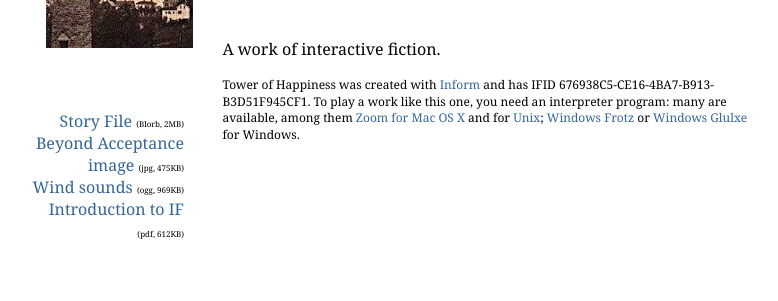
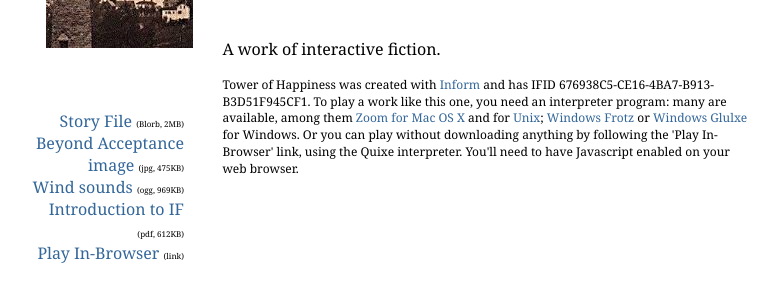
Before and after one commit to ChrisHylwa/grief-text-game, a plain HTML site: page WordPlay.materials/Release/index.html in a window 1280 px wide. Shown: the part 185-486 px from the top of the page, without its empty margins (32-810 px from the left). Drawn offline with Linux system fonts and the light colour scheme.

Commit message:
added playable game to website

```diff
--- a/WordPlay.materials/Release/index.html
+++ b/WordPlay.materials/Release/index.html
@@ -6,7 +6,7 @@
   <meta name="author" content="Avita, Chris &amp; Steph" />
   <meta name="description" content="A page for the game Tower of Happiness by Avita, Chris &amp; Steph." />
   <link rel="stylesheet" href="style.css" type="text/css" media="all" />
-</head>
+ </head>
 <body>
 <div class="container">
 <div class="coverimage"><span><a href="Cover.png"><img src="Small Cover.png" border="1"></a></span></div>
@@ -18,7 +18,7 @@
 <div class="links">
 	<ul>
 	<li><div class="download"><a href="Tower of Happiness.gblorb">Story File</a> <span class="filetype">(Blorb,&nbsp;2MB)</span></div></li>
-	<div class="auxiliary"><li><a href="Beyond Acceptance.jpg">Beyond Acceptance image</a> <span class="filetype">(jpg,&nbsp;475KB)</span></li><li><a href="22331__black-boe__wind.ogg">Wind sounds</a> <span class="filetype">(ogg,&nbsp;969KB)</span></li><li><a href="IntroductionToIF.pdf">Introduction to IF</a> <span class="filetype">(pdf,&nbsp;612KB)</span></li></div>
+	<div class="auxiliary"><li><a href="Beyond Acceptance.jpg">Beyond Acceptance image</a> <span class="filetype">(jpg,&nbsp;475KB)</span></li><li><a href="22331__black-boe__wind.ogg">Wind sounds</a> <span class="filetype">(ogg,&nbsp;969KB)</span></li><li><a href="IntroductionToIF.pdf">Introduction to IF</a> <span class="filetype">(pdf,&nbsp;612KB)</span></li><li><a href="play.html">Play In-Browser</a> <span class="filetype">(link)</span></li></div>
 	</ul>
 </div>
 
@@ -26,7 +26,10 @@
 
 <div class="playinfo">
 	<p>Tower of Happiness was created with <a href="http://inform7.com/">Inform</a> and has IFID 676938C5-CE16-4BA7-B913-B3D51F945CF1. To play a work like this one, you need an interpreter program: many are available, among them <a href="http://www.logicalshift.demon.co.uk/mac/zoom.html">Zoom
-for Mac OS X</a> and for <a href="http://www.logicalshift.demon.co.uk/unix/zoom/">Unix</a>; <a href="http://freespace.virgin.net/davidk.kinder/frotz.html">Windows Frotz</a> or <a href="http://freespace.virgin.net/davidk.kinder/glulxe.html">Windows Glulxe</a> for Windows.  </p>
+for Mac OS X</a> and for <a href="http://www.logicalshift.demon.co.uk/unix/zoom/">Unix</a>; <a href="http://freespace.virgin.net/davidk.kinder/frotz.html">Windows Frotz</a> or <a href="http://freespace.virgin.net/davidk.kinder/glulxe.html">Windows Glulxe</a> for Windows.
+Or you can play without downloading anything by following the 'Play In-Browser'
+link, using the Quixe interpreter. You'll need to have Javascript enabled
+on your web browser.</p>
 </div>
 
 </div>
```
